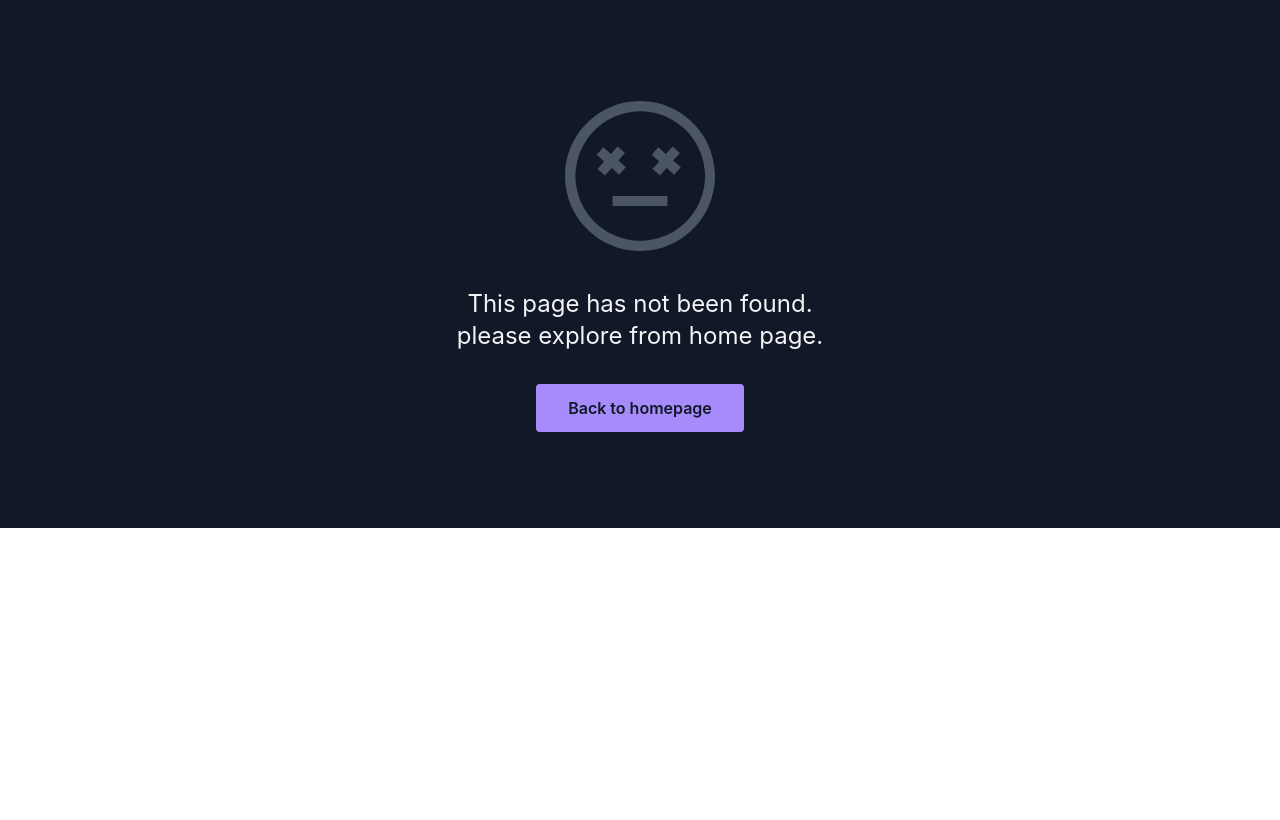
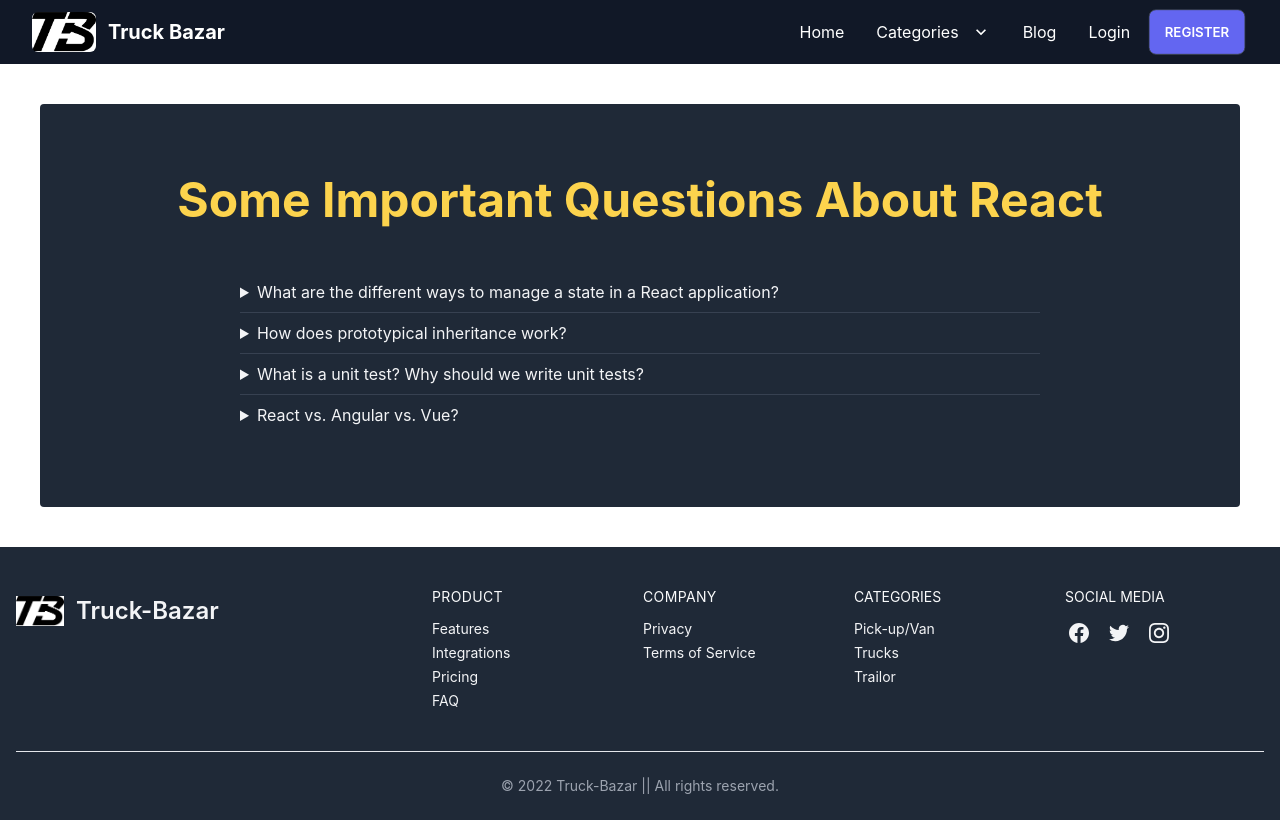
Before and after one commit to aliftareq/Truck-Bazar-client-side-Repository, a React (Create React App) app: page /blog in a window 1280 px wide. Built offline with nearby package versions, Linux system fonts and the light colour scheme; no server answers.

Commit message:
blog page cmplt

```diff
--- /dev/null
+++ b/src/Pages/BlogPage/Blog/Blog.js
@@ -0,0 +1,91 @@
+import React from 'react';
+
+const Blog = () => {
+    return (
+        <section className="bg-gray-800 text-gray-100 p-10 rounded m-10">
+            <div className="container flex flex-col justify-center p-4 mx-auto md:p-8">
+                <h2 className="mb-12 text-4xl font-bold leading-none text-amber-300 text-center sm:text-5xl">Some Important Questions About React</h2>
+                <div className="flex flex-col divide-y sm:px-8 lg:px-12 xl:px-32 divide-gray-700">
+                    <details>
+                        <summary className="py-2 outline-none cursor-pointer focus:underline">What are the different ways to manage a state in a React application?</summary>
+                        <div className="px-4 pb-4">
+                            <p>
+                                There are four main types of state you need to properly manage in your React apps: <br />
+                                <div className='lg:ml-5'>
+                                    1. Local state  <br />
+                                    2. Global state <br />
+                                    3. Server state <br />
+                                    4. URL state <br />
+                                </div>
+                            </p>
+                        </div>
+                    </details>
+                    <details>
+                        <summary className="py-2 outline-none cursor-pointer focus:underline">How does prototypical inheritance work?</summary>
+                        <div className="px-4 pb-4">
+                            <p>The Prototypal Inheritance is a feature in javascript used to add methods and properties in objects. It is a method by which an object can inherit the properties and methods of another object. Traditionally, in order to get and set the Prototype of an object, we use Object. getPrototypeOf and Object.</p>
+                        </div>
+                    </details>
+                    <details>
+                        <summary className="py-2 outline-none cursor-pointer focus:underline">What is a unit test? Why should we write unit tests?</summary>
+                        <div className="px-4 pb-4 space-y-2">
+                            <p>Unit Testing is a type of software testing where individual units or components of a software are tested.</p>
+                            <p>Unit testing ensures that all code meets quality standards before it's deployed. This ensures a reliable engineering environment where quality is paramount. Over the course of the product development life cycle, unit testing saves time and money, and helps developers write better code, more efficiently.</p>
+                        </div>
+                    </details>
+                    <details>
+                        <summary className="py-2 outline-none cursor-pointer focus:underline">React vs. Angular vs. Vue?</summary>
+                        <div className="px-4 pb-4 space-y-2">
+                            <table className="min-w-full text-xs">
+                                <thead className="dark:bg-gray-700">
+                                    <tr className="text-left">
+                                        <th className="p-3">React</th>
+                                        <th className="p-3">Angular</th>
+                                        <th className="p-3">Vue</th>
+                                    </tr>
+                                </thead>
+                                <tbody>
+                                    <tr className="border-b border-opacity-20 dark:border-gray-700 dark:bg-gray-900">
+                                        <td className="p-3">
+                                            <p>It is known as a JavaScript syntax extension, and it is not necessary to use them in react but recommended.</p>
+                                        </td>
+                                        <td className="p-3">
+                                            <p >It automatically curbs the JavaScript code for each browser. Therefore, it is cross-compliant.</p>
+                                        </td>
+                                        <td className="p-3">
+                                            <p>It has an adoptable incremental system that incrementally scales between a library and a full-featured framework.</p>
+                                        </td>
+                                    </tr>
+                                    <tr className="border-b border-opacity-20 dark:border-gray-700 dark:bg-gray-900">
+                                        <td className="p-3">
+                                            <p>The data flow in react is unidirectional hence making a simpler data flow. The pattern used for unidirectional flow is known as flux.</p>
+                                        </td>
+                                        <td className="p-3">
+                                            <p >The automatic synchronization between data and the elements is defined as dynamic binding.</p>
+                                        </td>
+                                        <td className="p-3">
+                                            <p>Virtual DOM is also used by angular and react. It is good in terms of optimization, and being inexpensive, the changes are made at a faster rate.</p>
+                                        </td>
+                                    </tr>
+                                    <tr className="border-b border-opacity-20 dark:border-gray-700 dark:bg-gray-900">
+                                        <td className="p-3">
+                                            <p>The React JS is in the current trend, and with the advent of the framework, the community is growing day by day. For any queries, we can get help from a lot of peers.</p>
+                                        </td>
+                                        <td className="p-3">
+                                            <p >Very helpful in creating single-page websites with proper maintenance and cleanliness.</p>
+                                        </td>
+                                        <td className="p-3">
+                                            <p>Vue can be integrated with React frameworks; thus, merging any project becomes easier.</p>
+                                        </td>
+                                    </tr>
+                                </tbody>
+                            </table>
+                        </div>
+                    </details>
+                </div>
+            </div>
+        </section>
+    );
+};
+
+export default Blog;
--- a/src/Pages/Shared/NavBar/NavBar.js
+++ b/src/Pages/Shared/NavBar/NavBar.js
@@ -43,7 +43,7 @@ const NavBar = () => {
                                     <li className='text-black'><Link>trailor </Link></li>
                                 </ul>
                             </li>
-                            <li><Link>Blog</Link></li>
+                            <li><Link to='/blog'>Blog</Link></li>
                             {
                                 user && user?.uid
                                     ?
@@ -111,7 +111,7 @@ const NavBar = () => {
                                 <li className='text-black'><Link>Trailor</Link></li>
                             </ul>
                         </li>
-                        <li><Link>Blog</Link></li>
+                        <li><Link to='/blog'>Blog</Link></li>
                         {
                             user && user?.uid
                                 ? <li><Link>Dashboard</Link></li>
--- a/src/Routers/Routes/Routes.js
+++ b/src/Routers/Routes/Routes.js
@@ -1,6 +1,7 @@
 import Main from "../../Layout/Main";
 import Login from "../../Pages/AuthenticationPages/LoginPage/Login";
 import Register from "../../Pages/AuthenticationPages/RegisterPage/Register";
+import Blog from "../../Pages/BlogPage/Blog/Blog";
 import Home from "../../Pages/HomePage/Home/Home";
 import ErrorPage from "../../Pages/Shared/ErrorPage/ErrorPage";
 
@@ -17,6 +18,10 @@ export const router = createBrowserRouter([
                 element: <Home></Home>
             },
             {
+                path: '/blog',
+                element: <Blog></Blog>
+            },
+            {
                 path: '/login',
                 element: <Login></Login>
             },
```
